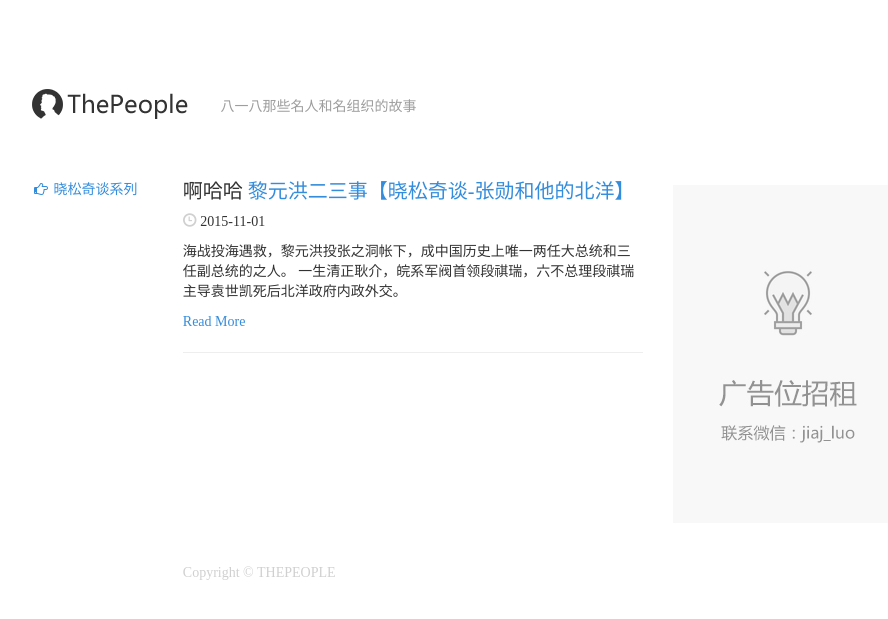
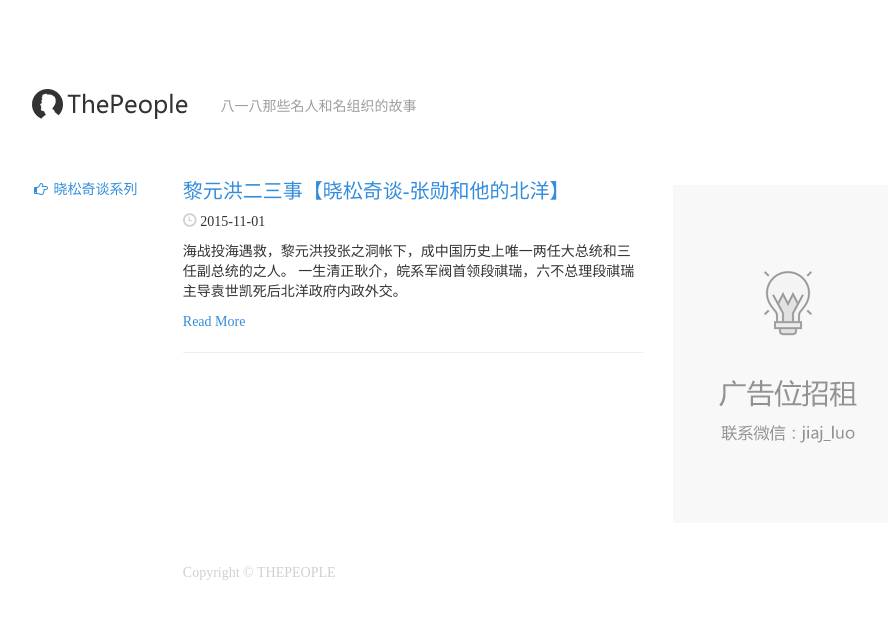
Before and after one commit to thepeople/thepeople.github.io, a Jekyll site: the page built from index.html, in a window 1280 px wide. Shown: the top 619 px of the page, without its empty margins (175-1063 px from the left). Built offline with Jekyll 4.4.1, drawn with Linux system fonts in a browser that asks for light colours; some web fonts are replaced; Markdown is read by kramdown in place of the engine named in the settings; comment, search, counter and statistics services are not loaded.

Commit message:
第一版

```diff
--- a/index.html
+++ b/index.html
@@ -6,7 +6,7 @@ xsqt: true
 <div class="col-md-8">
     {% for post in site.posts %}
         {% if post.xsqt %}
-            <h2>啊哈哈
+            <h2>
                 <a class="title" href="{{ post.url | prepend: site.url }}">{{ post.title }}</a>
             </h2>
             <p><span class="glyphicon glyphicon-time meta"></span> {{ post.date | date: "%F" }}</p>
```
